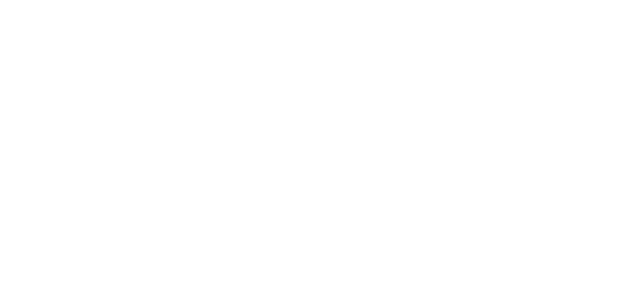
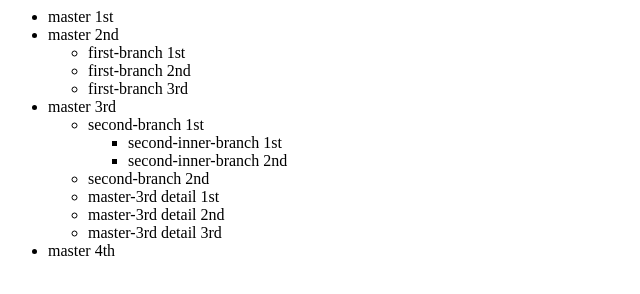
Before and after one commit to m80126colin/branch-tree, a plain HTML site: page index.html in a window 1280 px wide. Shown: the whole page, without its empty margins (0-640 px from the left). Drawn offline with Linux system fonts and the light colour scheme.

Commit message:
Template index

```diff
--- a/index.html
+++ b/index.html
@@ -2,5 +2,37 @@
 <head>
 </head>
 <body>
+	<div class="tree">
+		<ul id="master" class="branch">
+			<li><div>master 1st</div></li>
+			<li>
+				<div>master 2nd</div>
+				<ul id="first-br" class="branch">
+					<li><div>first-branch 1st</div></li>
+					<li><div>first-branch 2nd</div></li>
+					<li><div>first-branch 3rd</div></li>
+				</ul>
+			</li>
+			<li>
+				<div>master 3rd</div>
+				<ul id="second-br" class="branch">
+					<li>
+						<div>second-branch 1st</div>
+						<ul id="second-inner-br" class="branch">
+							<li><div>second-inner-branch 1st</div></li>
+							<li><div>second-inner-branch 2nd</div></li>
+						</ul>
+					</li>
+					<li><div>second-branch 2nd</div></li>
+				</ul>
+				<ul class="detail">
+					<li><div>master-3rd detail 1st</div></li>
+					<li><div>master-3rd detail 2nd</div></li>
+					<li><div>master-3rd detail 3rd</div></li>
+				</ul>
+			</li>
+			<li><div>master 4th</div></li>
+		</ul>
+	</div>
 </body>
 </html>
```
